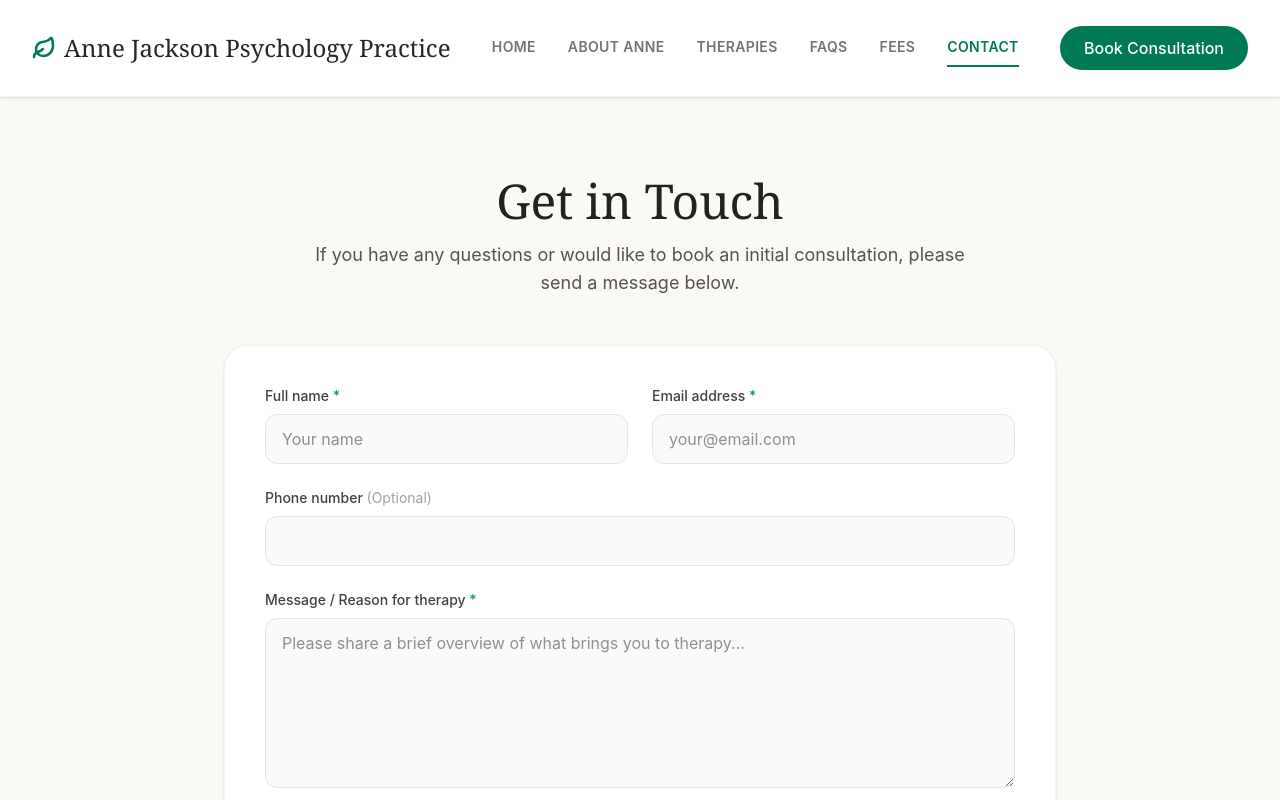
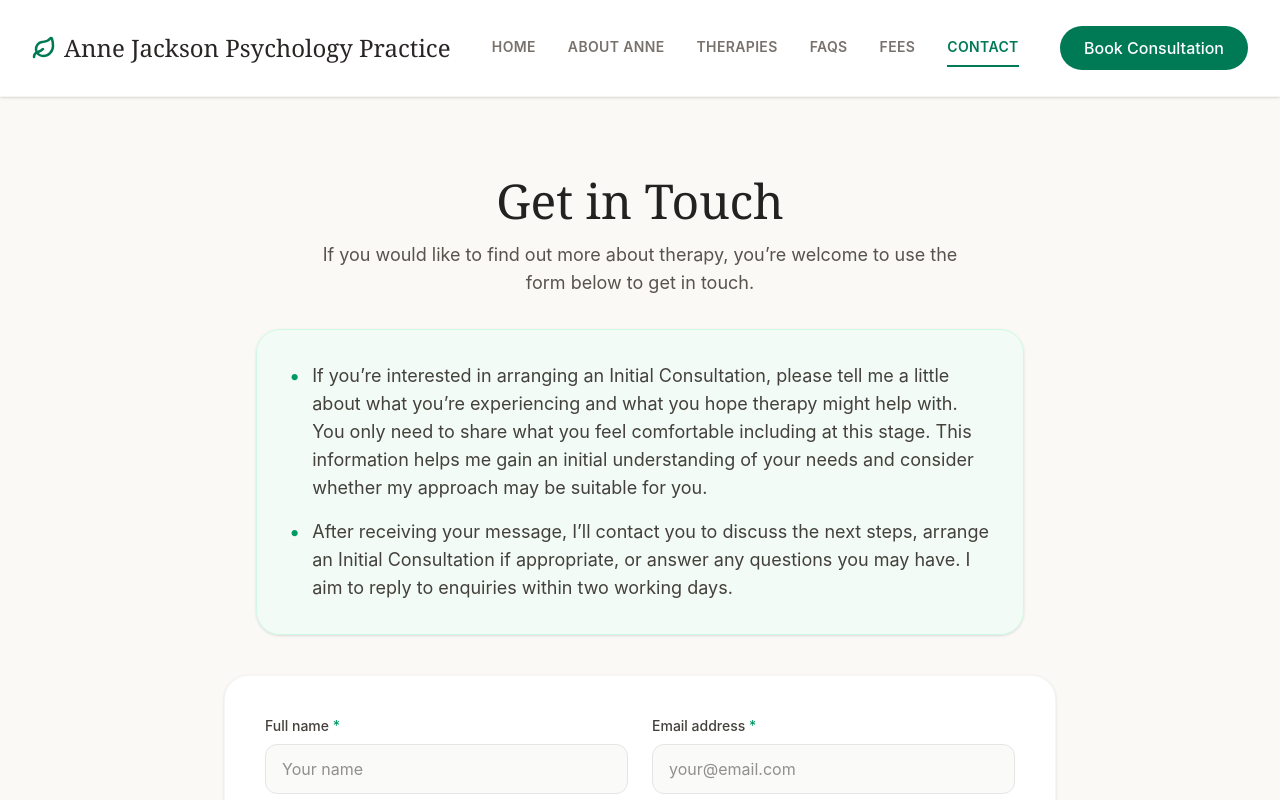
Before and after one commit to howlupfiend/Anne-Jackson-Psychology-Website, a React (Vite) app: page / in a window 1280 px wide. Both pictures are taken after a click on the button "Book Consultation". Shown: the top 800 px of the page. Built offline with nearby package versions, Linux system fonts and the light colour scheme.

Commit message:
updated contact description

```diff
--- a/src/pages/Contact.jsx
+++ b/src/pages/Contact.jsx
@@ -52,12 +52,35 @@ export default function Contact() {
   };
 
   return (
-    <div className="max-w-4xl mx-auto px-4 sm:px-6 lg:px-8 py-12 md:py-20 relative">
-      <div className="text-center mb-12">
+<div className="max-w-4xl mx-auto px-4 sm:px-6 lg:px-8 py-12 md:py-20 relative">
+
+      {/* Main Header */}
+      <div className="text-center mb-8">
         <h2 className="text-4xl lg:text-5xl font-serif text-[#242221] mb-4">Get in Touch</h2>
         <p className="text-lg text-stone-600 max-w-2xl mx-auto">
-          If you have any questions or would like to book an initial consultation, please send a message below.
+          If you would like to find out more about therapy, you’re welcome to use the form below to get in touch.
         </p>
+      </div>
+
+      {/* Organized Info Box */}
+      <div className="bg-emerald-50/50 p-6 md:p-8 rounded-3xl border border-emerald-100 mb-10 text-stone-700 max-w-3xl mx-auto shadow-sm">
+        <div className="space-y-4 text-base md:text-lg">
+
+          <div className="flex items-start">
+            <span className="text-emerald-600 mr-3 mt-1 text-xl leading-none">•</span>
+            <p>
+              If you’re interested in arranging an Initial Consultation, please tell me a little about what you’re experiencing and what you hope therapy might help with. You only need to share what you feel comfortable including at this stage. This information helps me gain an initial understanding of your needs and consider whether my approach may be suitable for you.
+            </p>
+          </div>
+
+          <div className="flex items-start">
+            <span className="text-emerald-600 mr-3 mt-1 text-xl leading-none">•</span>
+            <p>
+              After receiving your message, I’ll contact you to discuss the next steps, arrange an Initial Consultation if appropriate, or answer any questions you may have. I aim to reply to enquiries within two working days.
+            </p>
+          </div>
+
+        </div>
       </div>
 
       <form onSubmit={handleSubmit} className="bg-white p-8 md:p-10 rounded-3xl shadow-sm border border-stone-100 space-y-6">
```
